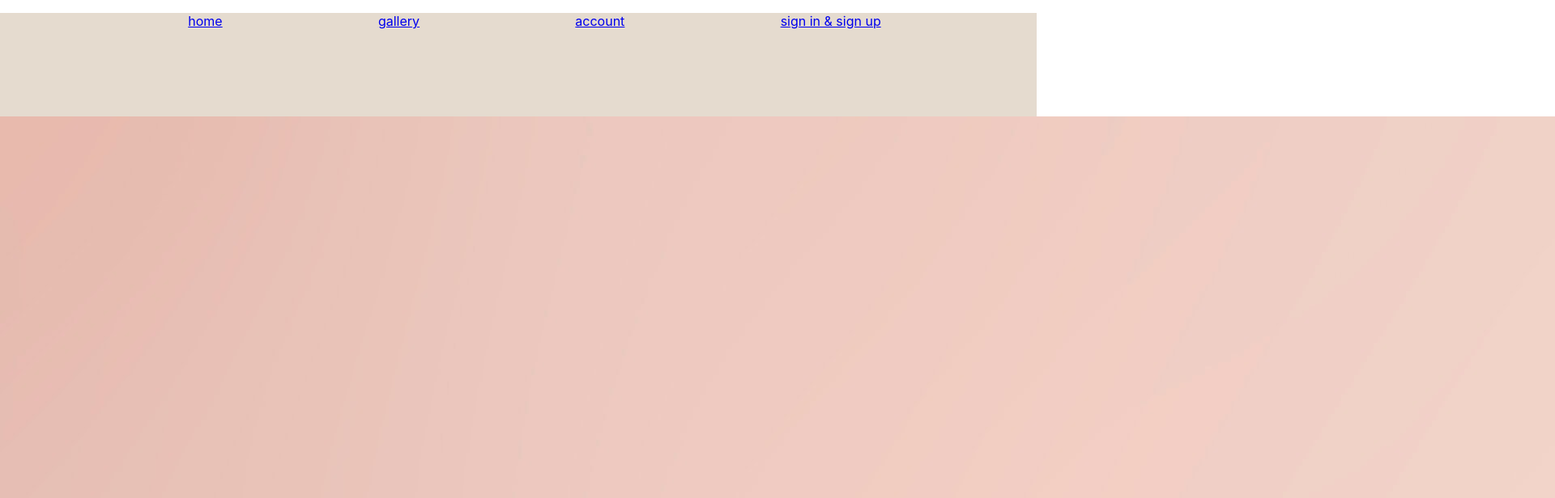
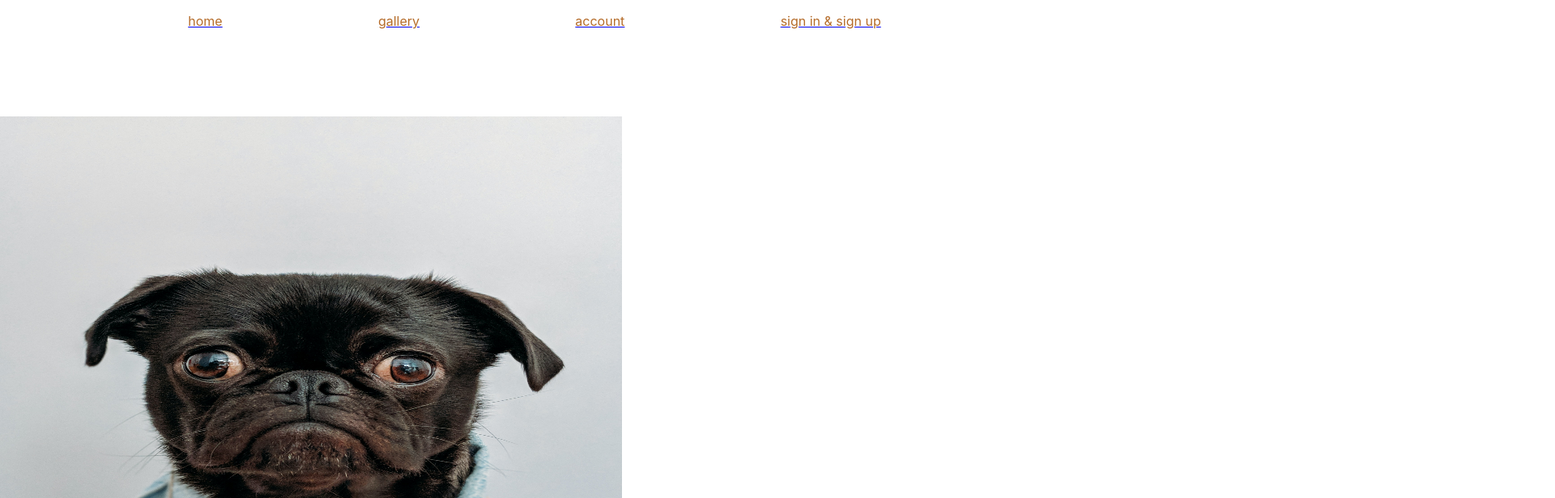
Before and after one commit to felixlaii/pawfinder, a React (Create React App) app in the folder client/: page / in a window 1280 px wide. Shown: the top 616 px of the page at 81% size, 1920 px wide, since content can reach past the window. Built offline with nearby package versions, Linux system fonts and the light colour scheme.

Commit message:
added styles to header and homepage

```diff
--- a/client/src/App.js
+++ b/client/src/App.js
@@ -14,6 +14,8 @@
                     <Route path="/" exact component={HomePage} />
                     <Route path="/signup" component={SignUp} />
                     <Route path="/login" component={Login} />
+                    <Route path="/dashboard" component={Dashboard} />
+
                 </Switch>
             </div>
         </BrowserRouter>
--- a/client/src/components/PageHeader/pageHeader.scss
+++ b/client/src/components/PageHeader/pageHeader.scss
@@ -2,16 +2,28 @@
 
 
 .page-header {
-    background-color: $headercolor;
+    background-color: #FFFFFF;
     height: 10vw;
 
     &__list {
-        list-style: none;
         display: flex;
         flex-direction: row;
-        align-content: center;
         justify-content: space-evenly;
+    }
+
+    &__item {
+        list-style: none;
+        text-decoration: none;
         color: $primarycolor;
+    }
+
+    &__item:active {
+        color: $primarycolor;
+        text-decoration: none;
+    }
+
+    &__item:hover {
+        text-decoration: underline;
     }
 
 
--- a/client/src/pages/HomePage/HomePage.jsx
+++ b/client/src/pages/HomePage/HomePage.jsx
@@ -1,12 +1,14 @@
 import React from 'react'
 import HeroBanner from '../../assets/images/hero.jpg'
+import './homePage.scss'
 
 function HomePage() {
     return (
         <div className="home-page">
-            <img className="home-page__hero" src={HeroBanner} alt="Hero Banner" />
+            <div className="home-page__banner">
+                <img className="home-page__hero" src={HeroBanner} alt="Hero Banner" />
+            </div>
         </div>
     )
 }
-
 export default HomePage
--- /dev/null
+++ b/client/src/pages/HomePage/homePage.scss
@@ -0,0 +1,10 @@
+@use "../../styles/partials/colors" as *;
+
+.home-page {
+
+    &__hero {
+        width: 60vw;
+        height: 80vh;
+        object-fit: fill;
+    }
+}
```
Also changed, not shown: client/src/assets/images/hero.jpg.
